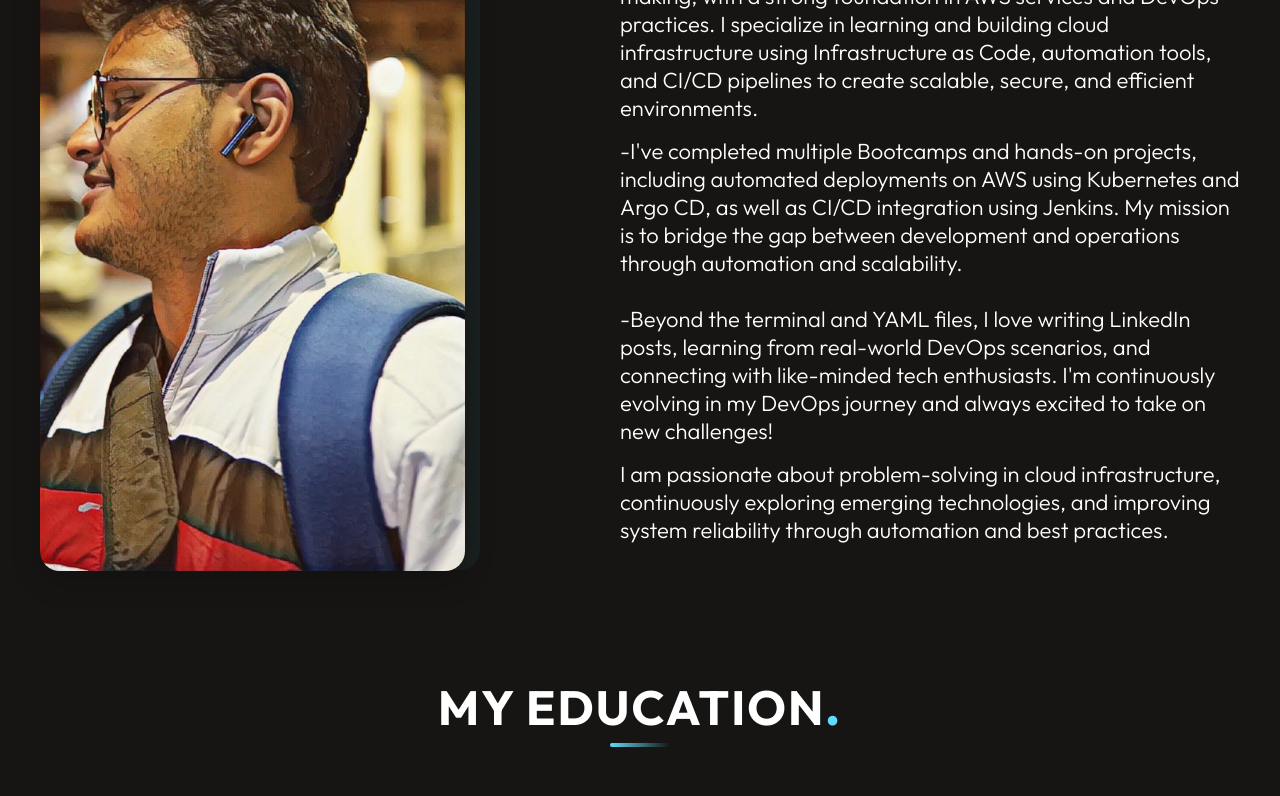
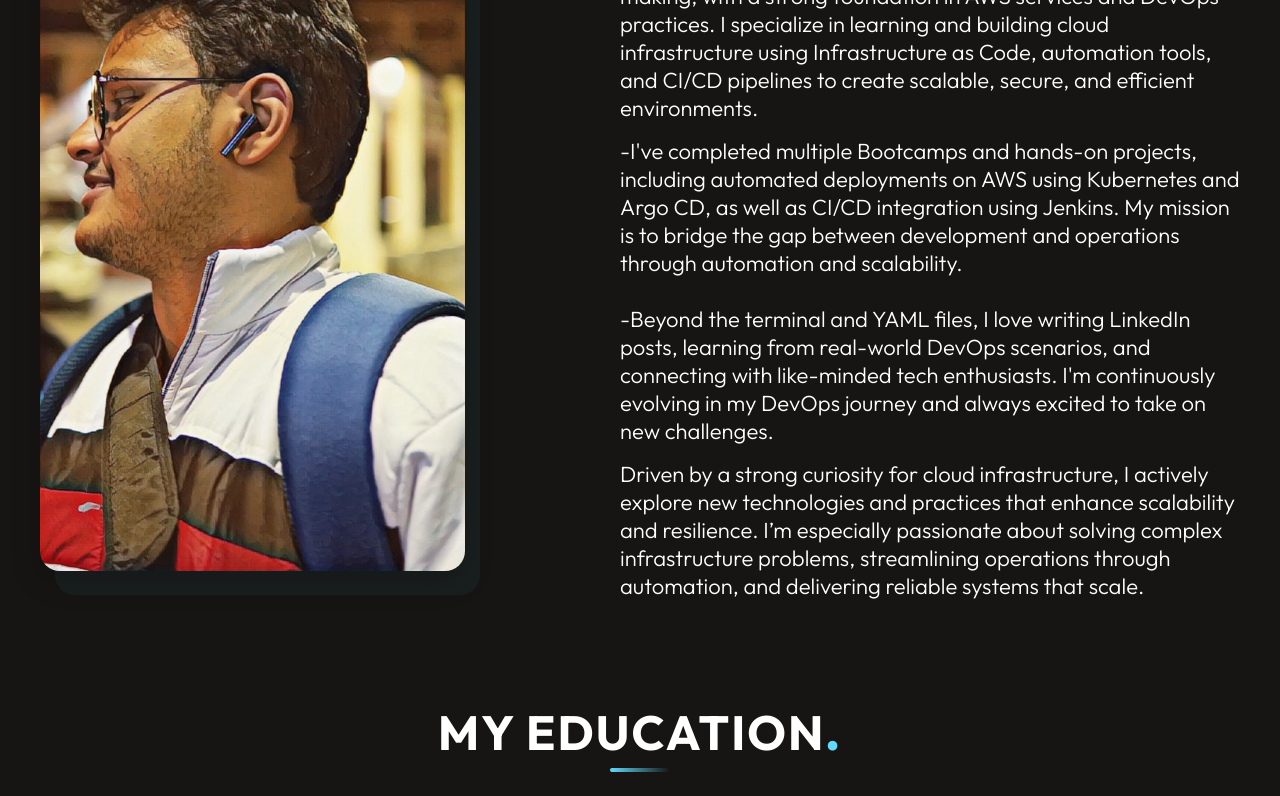
Before and after one commit to wahajahmad-cyber/wahajahmad-cyber.github.io, a React (Vite) app: page / in a window 1280 px wide. Shown: the part 1176-1972 px from the top of the page. Built offline with nearby package versions, Linux system fonts and the light colour scheme; no server answers; grey boxes are pictures that could not be loaded; a web font is replaced by a local one.

Commit message:
made changes in About

```diff
--- a/src/components/About/About.jsx
+++ b/src/components/About/About.jsx
@@ -20,10 +20,10 @@ const About = () => {
             <div className="key-highlights">
               <p>-I've completed multiple Bootcamps and hands-on projects, including automated deployments on AWS using Kubernetes and Argo CD, as well as CI/CD integration using Jenkins. My mission is to bridge the gap between development and operations through automation and scalability.</p>
               <br />
-              <p>-Beyond the terminal and YAML files, I love writing LinkedIn posts, learning from real-world DevOps scenarios, and connecting with like-minded tech enthusiasts. I'm continuously evolving in my DevOps journey and always excited to take on new challenges!</p>
+              <p>-Beyond the terminal and YAML files, I love writing LinkedIn posts, learning from real-world DevOps scenarios, and connecting with like-minded tech enthusiasts. I'm continuously evolving in my DevOps journey and always excited to take on new challenges.</p>
             </div>
 
-            <p>I am passionate about problem-solving in cloud infrastructure, continuously exploring emerging technologies, and improving system reliability through automation and best practices.</p>
+            <p>Driven by a strong curiosity for cloud infrastructure, I actively explore new technologies and practices that enhance scalability and resilience. I’m especially passionate about solving complex infrastructure problems, streamlining operations through automation, and delivering reliable systems that scale.</p>
           </div>
         </div>
       </div>
```
